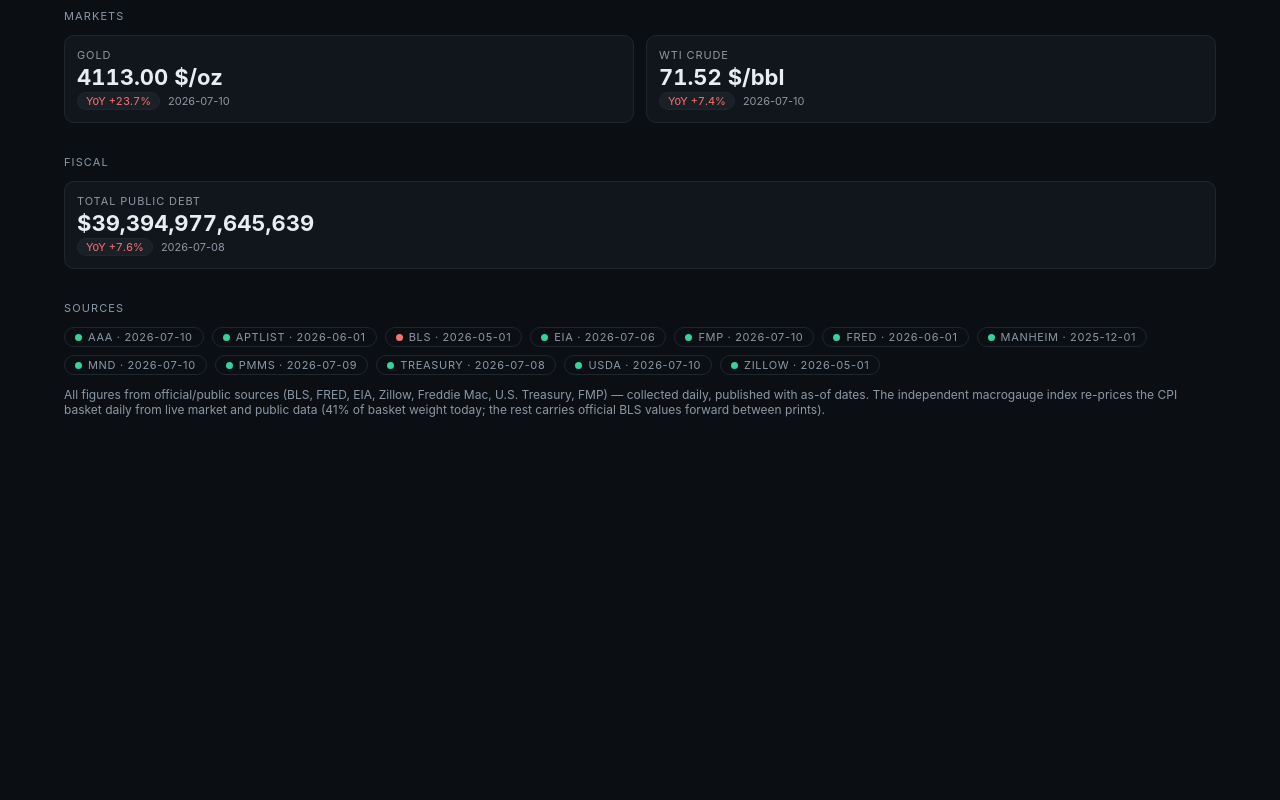
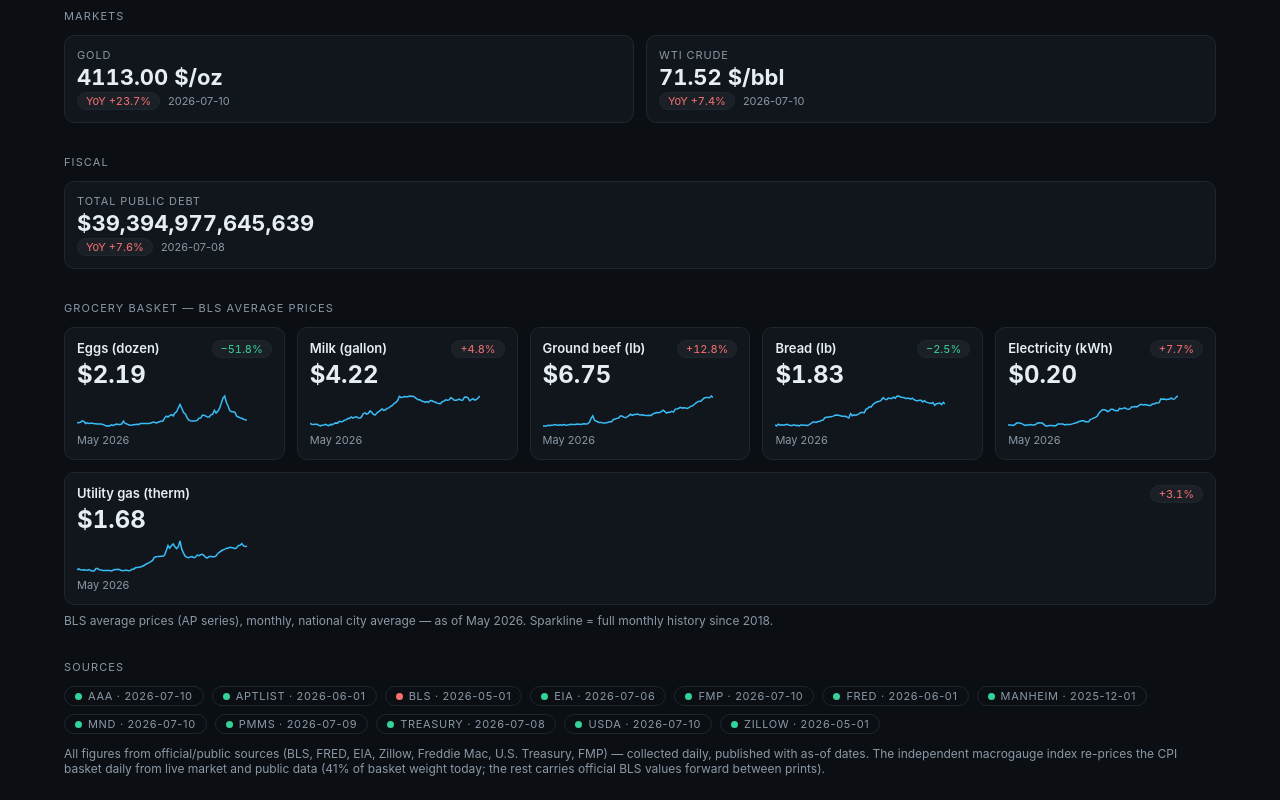
Before and after one commit to ewyluda/macrogauge, a Next.js app in the folder site/: page / in a window 1280 px wide. Shown: the part 3271-4071 px from the top of the page. Before the commit the page ends 3712 px from the top, so only its background shows below. Built offline with nearby package versions, Linux system fonts and the light colour scheme.

Commit message:
feat(site): homepage grocery module — faithful six sparkline cards

```diff
--- a/site/src/app/page.tsx
+++ b/site/src/app/page.tsx
@@ -5,6 +5,7 @@ import status from "../../public/data/sources_status.json";
 import gaugeDaily from "../../public/data/gauge_daily.json";
 import compare from "../../public/data/compare.json";
 import gaptable from "../../public/data/gaptable.json";
+import grocery from "../../public/data/grocery_basket.json";
 import { KpiCard } from "@/components/KpiCard";
 import { DeltaChip } from "@/components/DeltaChip";
 import { StatusPill } from "@/components/StatusPill";
@@ -13,6 +14,7 @@ import { HeroChart } from "@/components/HeroChart";
 import { Treemap } from "@/components/Treemap";
 import { GapTable } from "@/components/GapTable";
 import { GapDecomposition } from "@/components/GapDecomposition";
+import { SparklineCard } from "@/components/SparklineCard";
 import { fmtMonth, fmtPct, fmtSigned, fmtMoney, yoyColor } from "@/lib/format";
 
 const GROUP_TITLES: Record<string, string> = {
@@ -22,6 +24,17 @@ const GROUP_TITLES: Record<string, string> = {
   markets: "Markets",
   fiscal: "Fiscal",
 };
+
+// faithful six (original homepage row); the other items stay published-but-
+// unfeatured until the Phase 5 cart page
+const FEATURED_GROCERY: [string, string][] = [
+  ["APU0000708111", "Eggs (dozen)"],
+  ["APU0000709112", "Milk (gallon)"],
+  ["APU0000703112", "Ground beef (lb)"],
+  ["APU0000702111", "Bread (lb)"],
+  ["APU000072610", "Electricity (kWh)"],
+  ["APU000072620", "Utility gas (therm)"],
+];
 
 function QuoteCard({ q }: { q: (typeof official.quotes)[number] }) {
   return (
@@ -305,6 +318,30 @@ export default function Home() {
         </Section>
       ))}
 
+      <Section title="Grocery basket — BLS average prices">
+        <div style={{ display: "flex", gap: 12, flexWrap: "wrap" }}>
+          {FEATURED_GROCERY.map(([code, label]) => {
+            const item = grocery.items.find((i) => i.code === code);
+            if (!item) return null; // graceful before a code's first collect
+            return (
+              <SparklineCard
+                key={code}
+                label={label}
+                price={`$${item.price.toFixed(2)}`}
+                yoyPct={item.yoy_pct}
+                asOf={fmtMonth(item.month)}
+                prices={item.series.prices}
+              />
+            );
+          })}
+        </div>
+        <div style={{ fontSize: 12, color: "var(--muted)", marginTop: 8 }}>
+          BLS average prices (AP series), monthly, national city average — as of{" "}
+          {grocery.as_of ? fmtMonth(grocery.as_of) : "—"}. Sparkline = full monthly
+          history since 2018.
+        </div>
+      </Section>
+
       <Section title="Sources">
         <div style={{ display: "flex", gap: 8, flexWrap: "wrap" }}>
           {status.sources.map((s) => (
--- /dev/null
+++ b/site/src/components/SparklineCard.tsx
@@ -0,0 +1,72 @@
+import { DeltaChip } from "./DeltaChip";
+
+/** Grocery/price card: name, big price, blue sparkline, YoY chip, as-of.
+ *  Pure SVG — no hooks, renders statically at build time. */
+export function SparklineCard({
+  label,
+  price,
+  yoyPct,
+  asOf,
+  prices,
+}: {
+  label: string;
+  price: string;
+  yoyPct: number;
+  asOf: string;
+  prices: number[];
+}) {
+  const w = 170;
+  const h = 36;
+  const min = Math.min(...prices);
+  const span = Math.max(...prices) - min || 1;
+  const pts = prices
+    .map(
+      (p, i) =>
+        `${((i / Math.max(prices.length - 1, 1)) * w).toFixed(1)},` +
+        `${(h - 3 - ((p - min) / span) * (h - 6)).toFixed(1)}`
+    )
+    .join(" ");
+  return (
+    <div
+      style={{
+        background: "var(--card)",
+        border: "1px solid var(--border)",
+        borderRadius: 10,
+        padding: 12,
+        minWidth: 190,
+        flex: "1 1 190px",
+      }}
+    >
+      <div
+        style={{
+          display: "flex",
+          justifyContent: "space-between",
+          alignItems: "baseline",
+          gap: 8,
+        }}
+      >
+        <span style={{ fontSize: 13, fontWeight: 600 }}>{label}</span>
+        <DeltaChip value={yoyPct} />
+      </div>
+      <div
+        style={{
+          fontSize: 24,
+          fontWeight: 700,
+          fontVariantNumeric: "tabular-nums",
+          margin: "2px 0 4px",
+        }}
+      >
+        {price}
+      </div>
+      <svg width={w} height={h} style={{ display: "block", maxWidth: "100%" }}>
+        <polyline
+          points={pts}
+          fill="none"
+          stroke="var(--accent-sky)"
+          strokeWidth={1.5}
+        />
+      </svg>
+      <div style={{ fontSize: 11, color: "var(--muted)", marginTop: 4 }}>{asOf}</div>
+    </div>
+  );
+}
```
